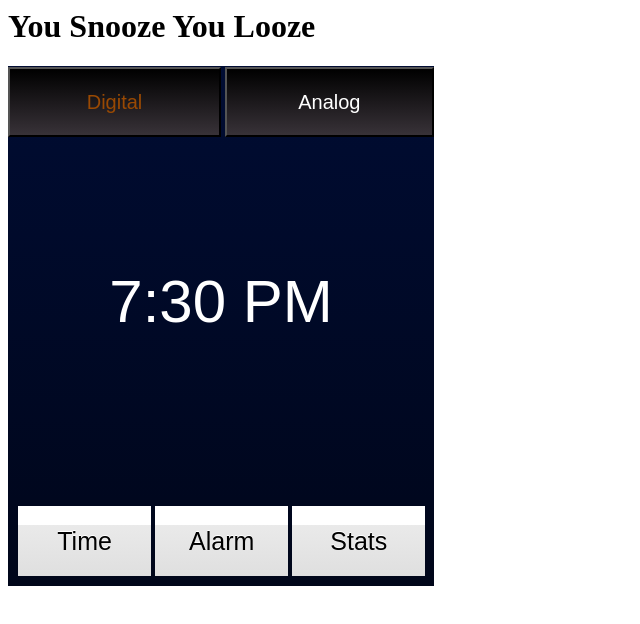
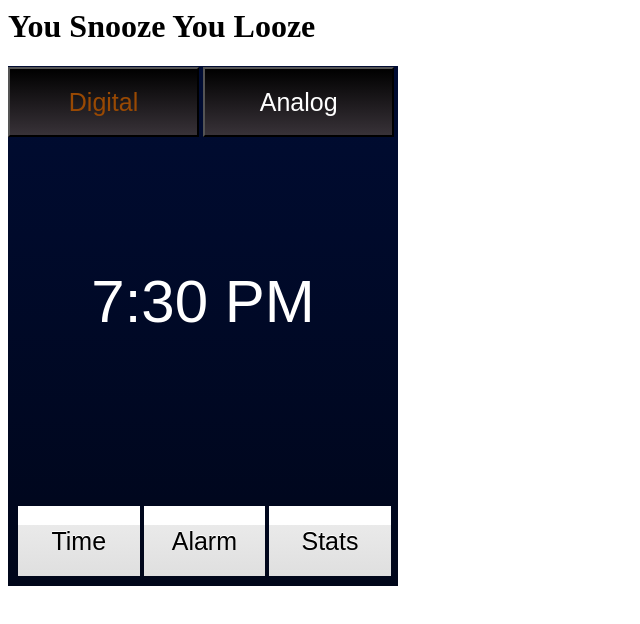
Before and after one commit to nikhilch/YouSnoozeYouLooze, a plain HTML site: page index.html in a window 1280 px wide. Shown: the whole page, without its empty margins (0-640 px from the left). Drawn offline with Linux system fonts and the light colour scheme.

Commit message:
Update style.css

```diff
--- a/style.css
+++ b/style.css
@@ -1,7 +1,7 @@
 #display {
     background: linear-gradient(#000c33,#00061a);
     height: 520px;
-    width: 426px;
+    width: 390px;
     display: table-cell;
     vertical-align: bottom;
 }
@@ -121,10 +121,10 @@
   border-radius: 0px;
   font-family: Arial;
   color: #994903;
-  font-size: 20px;
+  font-size: 25px;
   padding: 11px 20px 10px 20px;
   text-decoration: none;
-  width: 50%;
+  width: 49%;
    height: 70px;
 }
 
@@ -145,7 +145,7 @@
   border-radius: 0px;
   font-family: Arial;
   color: white;
-  font-size: 20px;
+  font-size: 25px;
   padding: 11px 20px 10px 20px;
   text-decoration: none;
   width: 49%;
```
